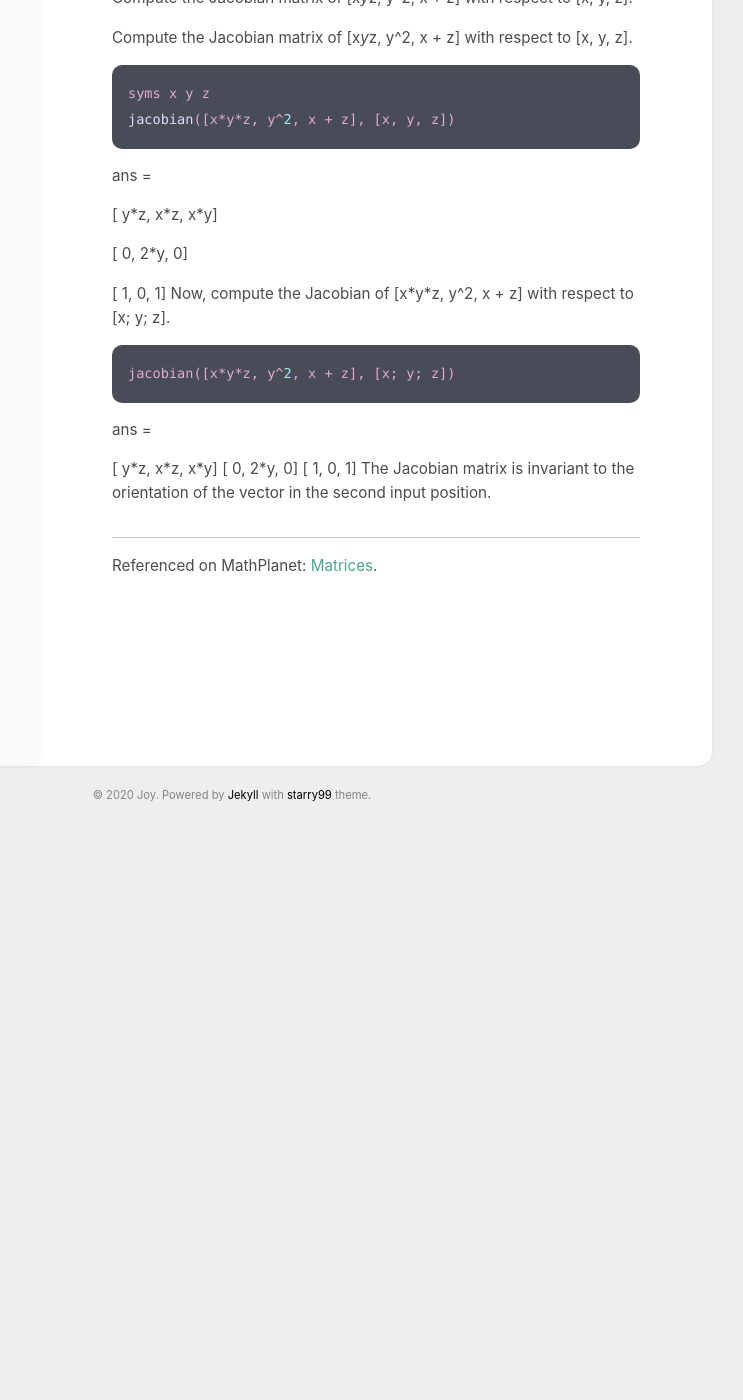
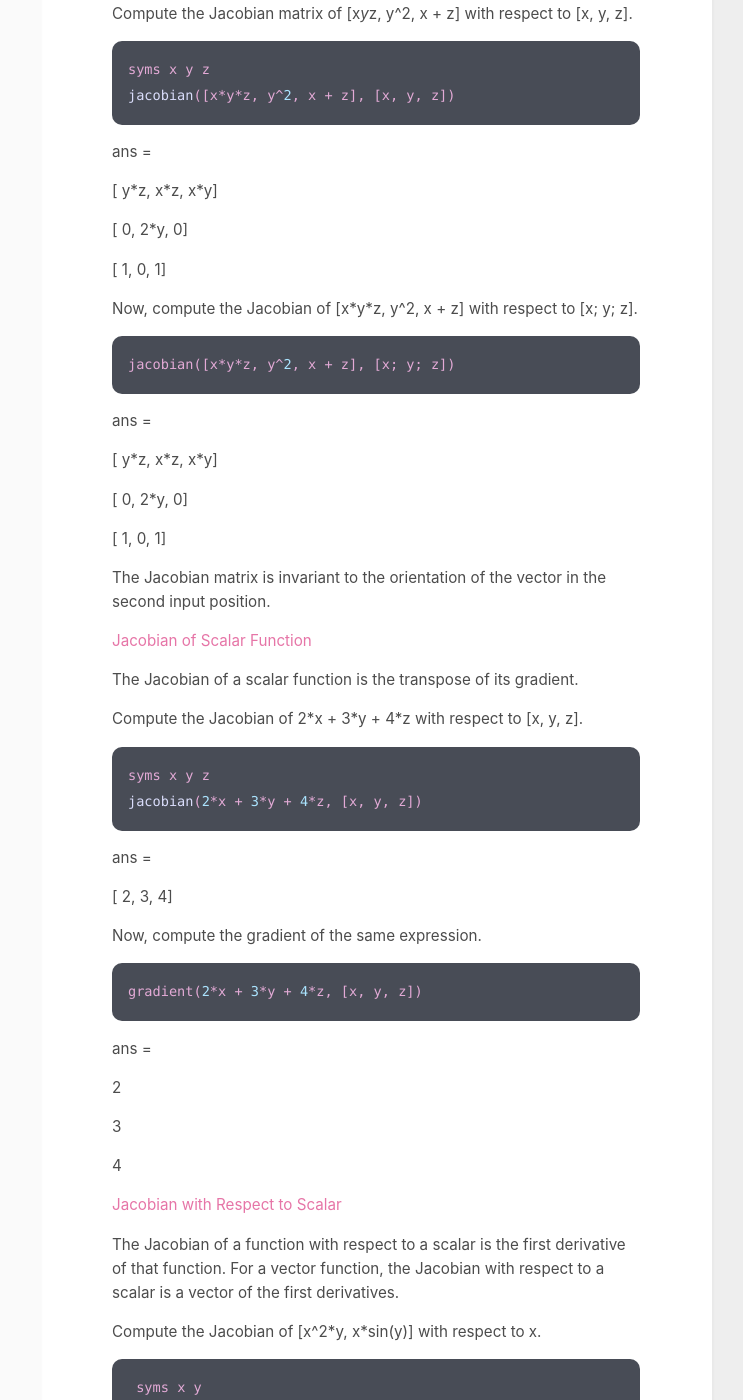
Before and after one commit to Joy3Luo/Joy3luo.github.io, a Jekyll site: the page built from _posts/2020-10-09-Jacobian.md, in a window 1280 px wide and 1400 px high, scrolled down 757 px. Shown: the whole window, without its empty margins (408-1151 px from the left). Built offline with Jekyll 4.4.1, drawn with Linux system fonts in a browser that asks for light colours; formulas are drawn with MathJax 3; before the commit the page ends 1584 px from its top, so only the background shows below that; some of the changed text lies outside the part shown.

Commit message:
Update 2020-10-09-Jacobian.md

````diff
--- a/_posts/2020-10-09-Jacobian.md
+++ b/_posts/2020-10-09-Jacobian.md
@@ -30,7 +30,8 @@ jacobian(f,v)
 jacobian(f,v) computes the Jacobian matrix of f with respect to v. The (i,j) element of the result is $$\frac{\partial f(i)}{\partial v(j)}$$
 
 ##### Examples
-<font color= E675A7> Jacobian of Vector Function</font><br/>
+<font color= E675A7> Jacobian of Vector Function</font>
+
 The Jacobian of a vector function is a matrix of the partial derivatives of that function.
 
 Compute the Jacobian matrix of [x*y*z, y^2, x + z] with respect to [x, y, z].
@@ -48,17 +49,78 @@ ans =
 [   0, 2\*y,   0]
 
 [   1,   0,   1]
+
 Now, compute the Jacobian of [x\*y\*z, y^2, x + z] with respect to [x; y; z].
+
 ```java
 jacobian([x*y*z, y^2, x + z], [x; y; z])
 ```
 ans =
 
 [ y\*z, x\*z, x\*y]
+
 [   0, 2\*y,   0]
+
 [   1,   0,   1]
+
 The Jacobian matrix is invariant to the orientation of the vector in the second input position.
+
+<font color= E675A7> Jacobian of Scalar Function</font>
+
+The Jacobian of a scalar function is the transpose of its gradient.
+
+Compute the Jacobian of 2\*x + 3\*y + 4\*z with respect to [x, y, z].
+
+```java
+syms x y z
+jacobian(2*x + 3*y + 4*z, [x, y, z])
+```
+ans =
+
+[ 2, 3, 4]
+
+Now, compute the gradient of the same expression.
+
+```java
+gradient(2*x + 3*y + 4*z, [x, y, z])
+```
+
+ans =
+
+ 2
+
+ 3
+
+ 4
+
+
+ <font color= E675A7> Jacobian with Respect to Scalar</font>
+
+ The Jacobian of a function with respect to a scalar is the first derivative of that function. For a vector function, the Jacobian with respect to a scalar is a vector of the first derivatives.
+
+ Compute the Jacobian of [x^2\*y, x\*sin(y)] with respect to x.
+
+ ```java
+ syms x y
+ jacobian([x^2*y, x*sin(y)], x)
+ ```
+
+ ans =
+
+  2\*x\*y
+
+  sin(y)
+
+ Now, compute the derivatives.
+
+```java
+ diff([x^2*y, x*sin(y)], x)
+```
+ ans =
+
+ [ 2*x*y, sin(y)]
+
 
 
 -----------------------------------------
-Referenced on MathPlanet: <a href="https://www.mathplanet.com/education/algebra-2/matrices/using-matrices-when-solving-system-of-equations">Matrices</a>.
+Referenced on Mathworks: <a href="https://www.mathworks.com/help/symbolic/jacobian.html">jacobian</a>.
````
